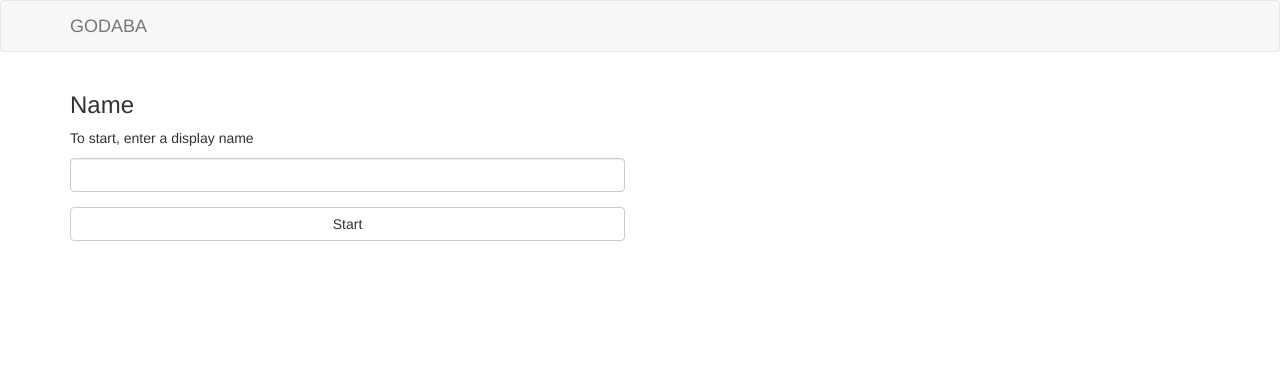
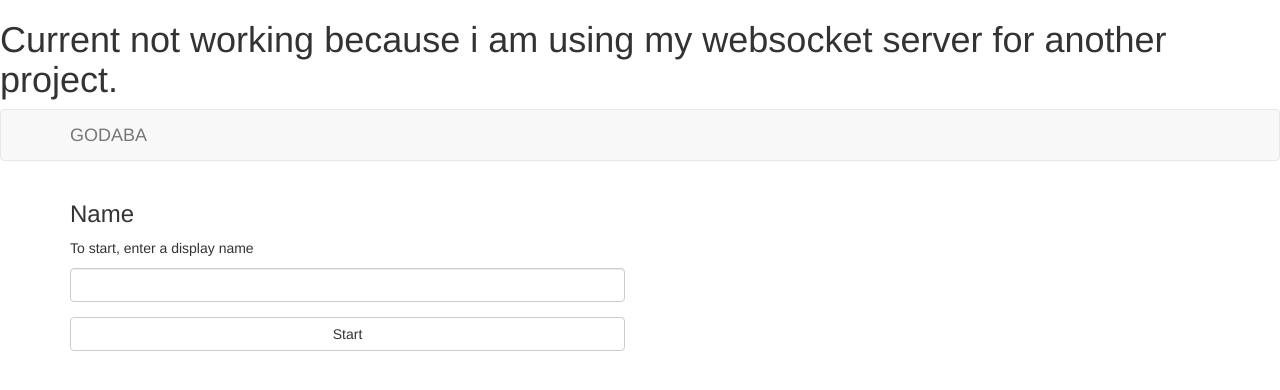
Before and after one commit to bottlezz/hanabi, a plain HTML site: page index.html in a window 1280 px wide. Drawn offline with Linux system fonts and the light colour scheme; no server answers.

Commit message:
update failure message

```diff
--- a/index.html
+++ b/index.html
@@ -5,6 +5,7 @@
     <title>GODABA</title>
   </head>
   <body>
+    <h1>Current not working because i am using my websocket server for another project.</h1>
     <div id="root"></div>
     <script src="static/bundle.js"></script>
   </body>
```
